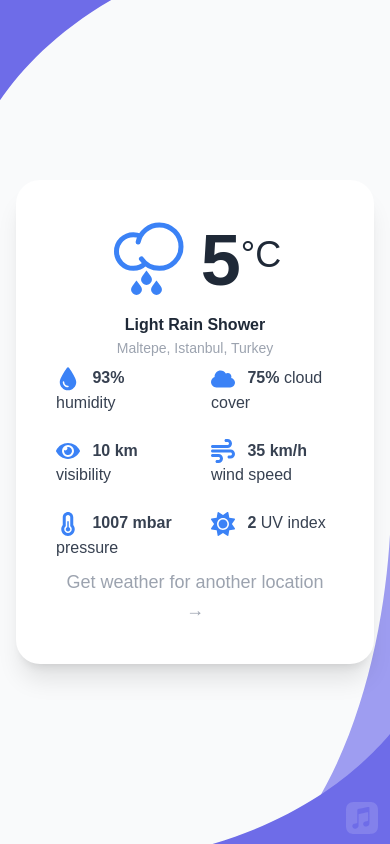
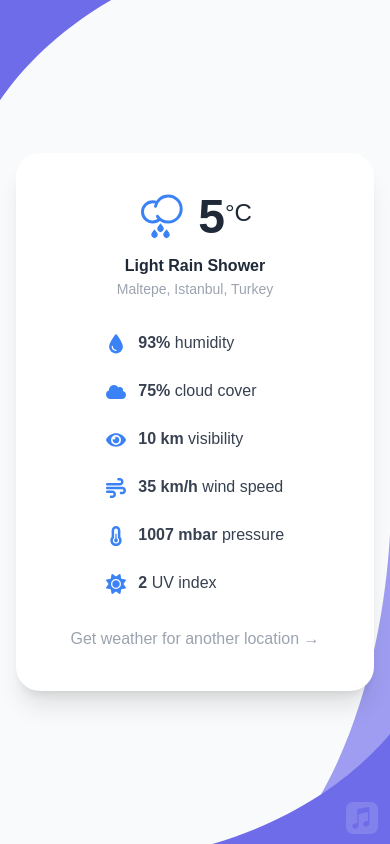
Before and after one commit to CreatorX64/local-weather-forecast, a Next.js app: page /forecast in a window 390 px wide. Built offline with nearby package versions, Linux system fonts and the light colour scheme.

Commit message:
responsive forecast page

```diff
--- a/src/pages/forecast.js
+++ b/src/pages/forecast.js
@@ -83,58 +83,58 @@ export default function ForecastPage({ weatherData }) {
   return (
     <div className="w-full">
       <Card>
-        <div className="flex h-full w-full flex-col items-center justify-start gap-2 sm:gap-10">
+        <div className="flex h-full w-full flex-col items-center justify-start gap-8 sm:gap-10">
           <div>
             <p className="flex items-center justify-center space-x-3">
-              <Icon className="h-20 w-20" />
-              <span className="text-7xl font-bold">
+              <Icon className="h-12 w-12 sm:h-20 sm:w-20" />
+              <span className="text-5xl font-bold sm:text-7xl">
                 <span>{temperature}</span>
-                <sup className="text-4xl font-medium">°C</sup>
+                <sup className="text-2xl font-medium">°C</sup>
               </span>
             </p>
             <p className="mt-3 text-center font-bold">{description}</p>
             <p className="text-center text-sm text-gray-400">{location}</p>
           </div>
 
-          <ul className="grid grid-cols-2 gap-y-6 gap-x-8 text-base text-gray-700">
+          <ul className="grid grid-cols-1 gap-y-6 gap-x-8 text-base text-gray-700 sm:grid-cols-2">
             <li className="space-x-2">
-              <HumidityIcon className="h-6 w-6" />{" "}
+              <HumidityIcon className="h-5 w-5 sm:h-6 sm:w-6" />{" "}
               <span>
                 <span className="font-bold">{humidity}%</span> humidity
               </span>
             </li>
             <li className="space-x-2">
-              <CloudIcon className="h-6 w-6" />{" "}
+              <CloudIcon className="h-5 w-5 sm:h-6 sm:w-6" />{" "}
               <span>
                 <span className="font-bold">{cloudCover}%</span> cloud cover
               </span>
             </li>
             <li className="space-x-2">
-              <EyeIcon className="h-6 w-6" />{" "}
+              <EyeIcon className="h-5 w-5 sm:h-6 sm:w-6" />{" "}
               <span>
                 <span className="font-bold">{visibility} km</span> visibility
               </span>
             </li>
             <li className="space-x-2">
-              <WindIcon className="h-6 w-6" />{" "}
+              <WindIcon className="h-5 w-5 sm:h-6 sm:w-6" />{" "}
               <span>
                 <span className="font-bold">{windSpeed} km/h</span> wind speed
               </span>
             </li>
             <li className="space-x-2">
-              <PressureIcon className="h-6 w-6" />{" "}
+              <PressureIcon className="h-5 w-5 sm:h-6 sm:w-6" />{" "}
               <span>
                 <span className="font-bold">{pressure} mbar</span> pressure
               </span>
             </li>
             <li className="space-x-2">
-              <SunIcon className="h-6 w-6" />{" "}
+              <SunIcon className="h-5 w-5 sm:h-6 sm:w-6" />{" "}
               <span>
                 <span className="font-bold">{uvIndex}</span> UV index
               </span>
             </li>
           </ul>
-          <p className="mt-auto text-center text-lg">
+          <p className="mt-auto text-center text-base sm:text-lg">
             <Link href="/">
               <a className="link">Get weather for another location &rarr;</a>
             </Link>
```
